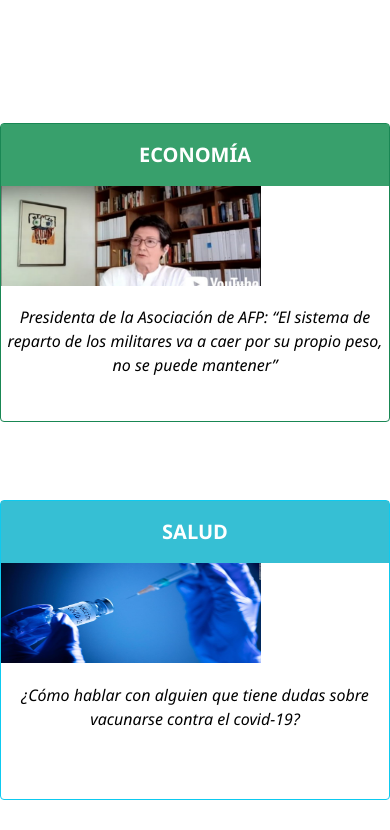
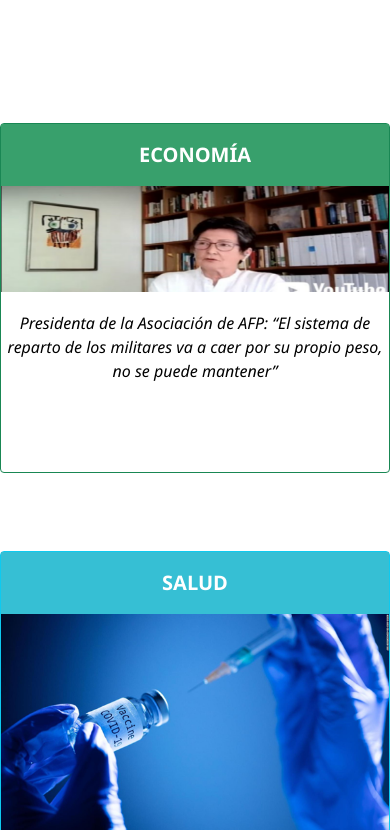
Before and after one commit to MariaBhamondes/Evaluacion_1, a plain HTML site: page views/noticias/noti-destacadas.html in a window 390 px wide. Shown: the part 754-1584 px from the top of the page. Drawn offline with Linux system fonts and the light colour scheme.

Commit message:
Destacados responsive

```diff
--- a/resources/style/noticias-destacadas-estilos.css
+++ b/resources/style/noticias-destacadas-estilos.css
@@ -105,6 +105,10 @@ h1{
     border-color: #234A59;
 }
 
+.card-eco{
+    height: 350px;
+}
+
 .card-body{
     padding: 0%;
     text-align: center;
@@ -169,8 +173,7 @@ h1{
 
 
 .img-eco{
-    width: 260px !important;
-    height: 100px !important;
+    width: 100%;
 }
 
 .card-text-destacados{
--- a/views/noticias/noti-destacadas.html
+++ b/views/noticias/noti-destacadas.html
@@ -153,7 +153,7 @@
             <div class="row">
                 <!--Economía-->
                 <div class="col-12 col-md-4">
-                    <div class="card border border-success">
+                    <div class="card border border-success card-eco">
                         <a href="economia/noti-1-economia.html" class="text-decoration-none">
                             <div class="card-body economia p-3">
                                 ECONOMÍA
@@ -171,7 +171,7 @@
                 </div>
                 <!--Salud-->
                 <div class="col-12 col-md-4">
-                    <div class="card border border-info">
+                    <div class="card border border-info card-eco">
                         <a href="salud/noti-3-salud.html" class="text-decoration-none">
                             <div class="card-body salud p-3">
                                 SALUD
@@ -188,7 +188,7 @@
                 </div>
                 <!--Deporte-->
                 <div class="col-12 col-md-4">
-                    <div class="card border border-danger">
+                    <div class="card border border-danger card-eco">
                         <a href="deporte/noti-2-deporte.html" class="text-decoration-none">
                             <div class="card-body deporte p-3">
                                 DEPORTE
```
